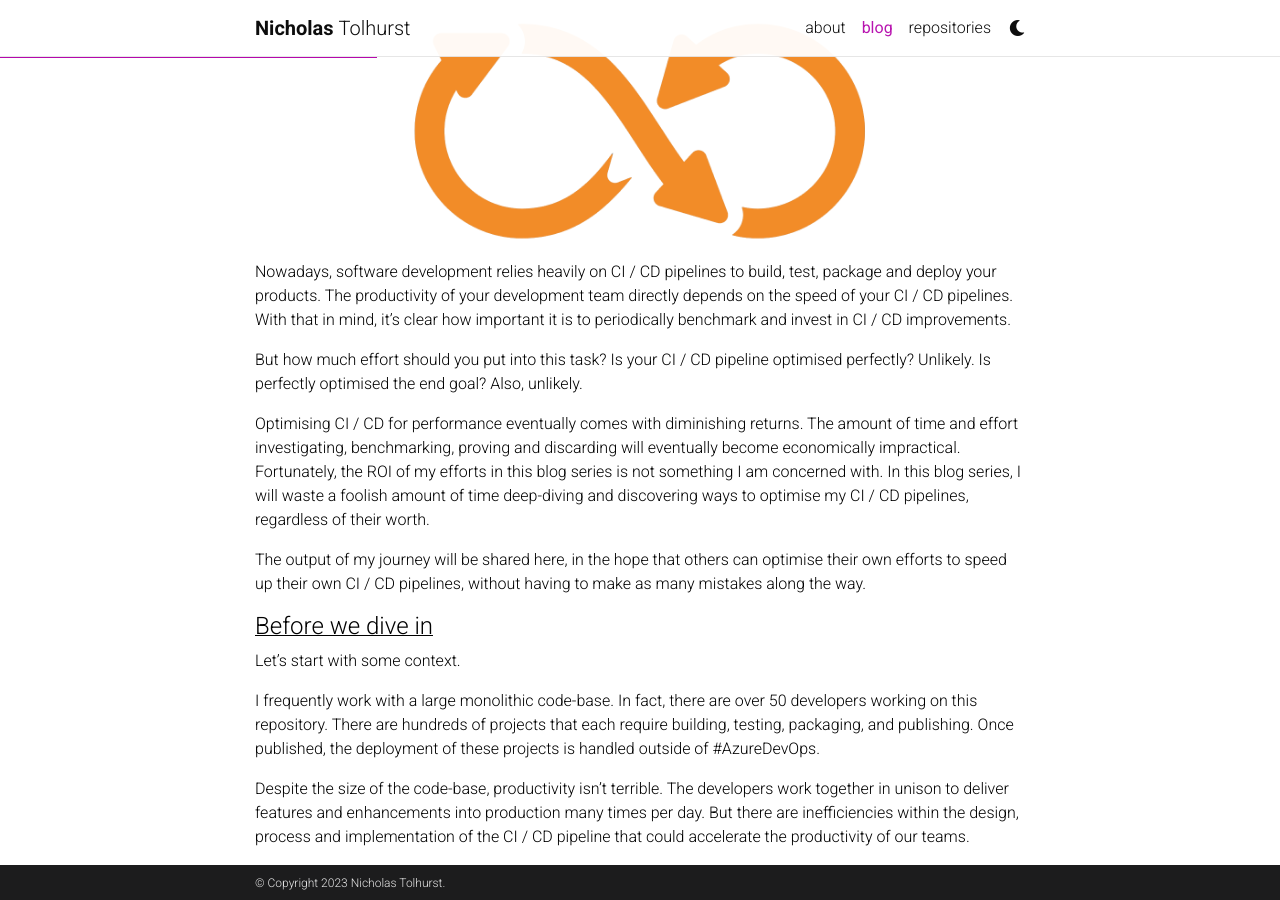
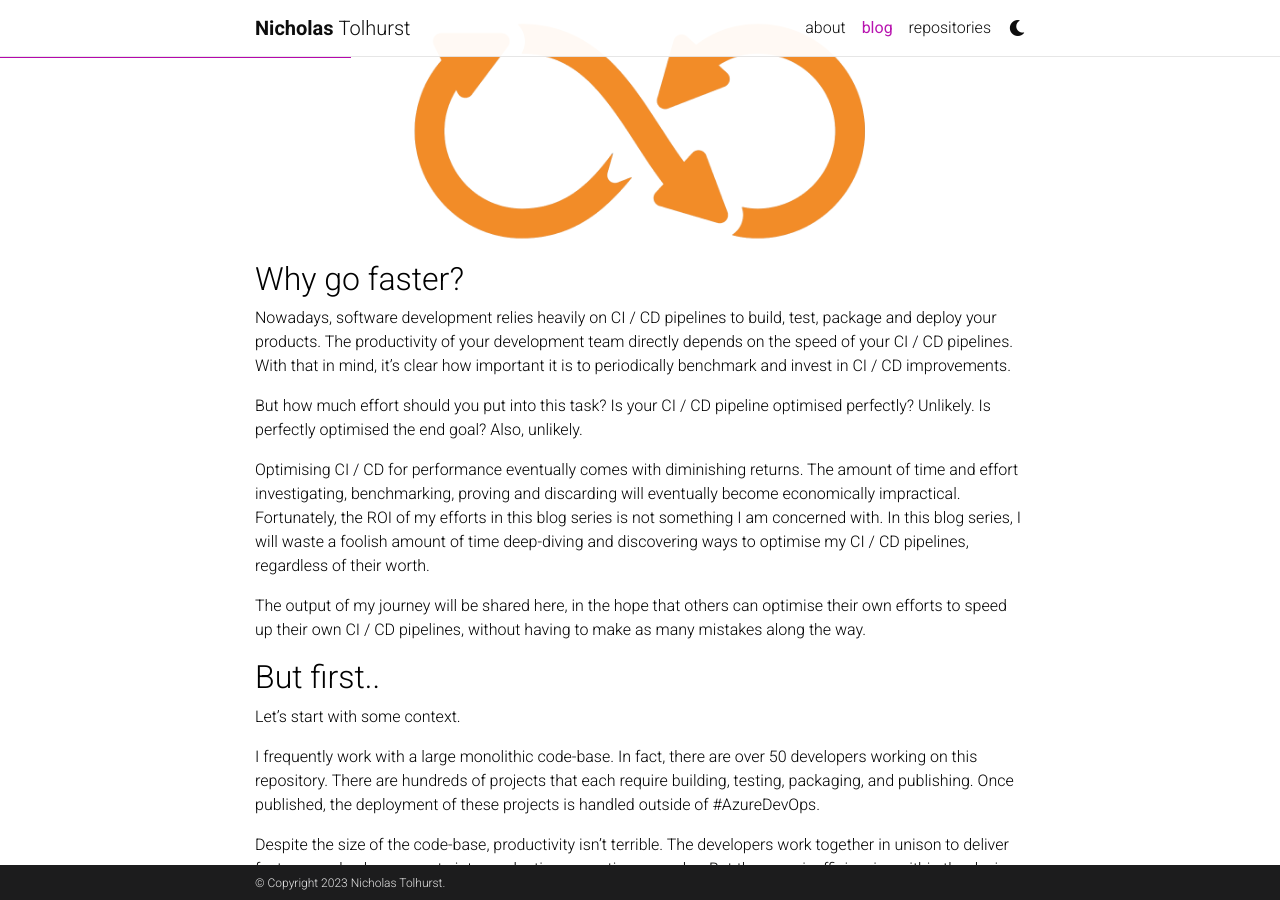
Before and after one commit to nicktolhurst/nicktolhurst.github.io, a Jekyll site: the page built from _posts/2023-03-11-faster-ci-introduction.md, in a window 1280 px wide and 900 px high, scrolled down 220 px. Built offline with Jekyll 4.4.1, drawn with Linux system fonts in a browser that asks for light colours; full-size pictures stand in for the smaller copies a plugin makes; comment, search, counter and statistics services are not loaded; a style sheet for code colours, icons or effects is not loaded.

Commit message:
updates headings in main blog

```diff
--- a/_posts/2023-03-11-faster-ci-introduction.md
+++ b/_posts/2023-03-11-faster-ci-introduction.md
@@ -10,6 +10,8 @@
 
 {% include figure.html path="assets/img/ci-cd-logo.png" class="img-fluid no-border hero rounded z-depth-1" %}
 
+## Why go faster?
+
 Nowadays, software development relies heavily on CI / CD pipelines to build, test, package and deploy your products. The productivity of your development team directly depends on the speed of your CI / CD pipelines. With that in mind, it's clear how important it is to periodically benchmark and invest in CI / CD improvements.
 
 But how much effort should you put into this task? Is your CI / CD pipeline optimised perfectly? Unlikely. Is perfectly optimised the end goal? Also, unlikely.
@@ -18,7 +20,7 @@
 
 The output of my journey will be shared here, in the hope that others can optimise their own efforts to speed up their own CI / CD pipelines, without having to make as many mistakes along the way.
 
-#### Before we dive in
+## But first..
 
 Let's start with some context.
 
```
